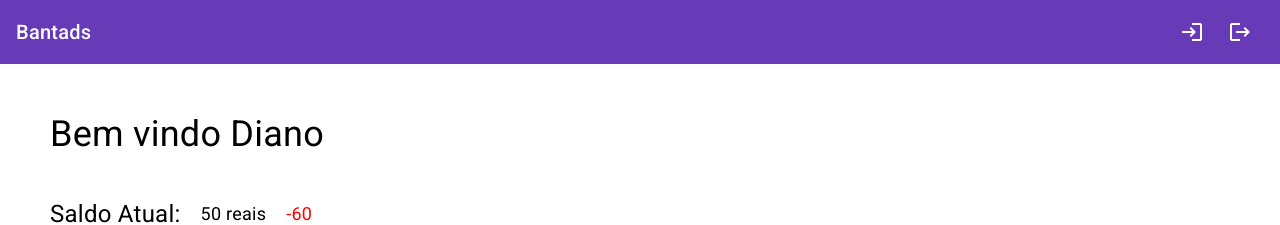
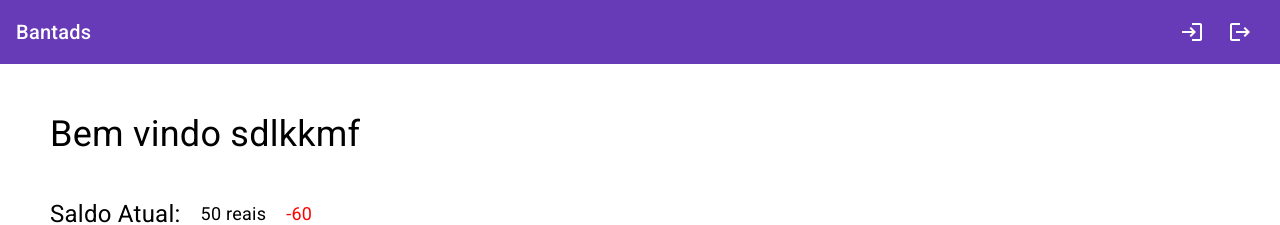
Before and after one commit to maonaparede/DAC-BANTADS, an Angular app in the folder Bantads/: page /client/home in a window 1280 px wide. Shown: the top 225 px of the page. Built offline with nearby package versions, Linux system fonts and the light colour scheme.

Commit message:
exemplo PR

```diff
--- a/Bantads/src/app/pages/client/home/home.component.html
+++ b/Bantads/src/app/pages/client/home/home.component.html
@@ -4,7 +4,7 @@
   class="container-cliente-home"
 >
   <div class="informacao cliente-nome">
-    Bem vindo Diano
+    Bem vindo sdlkkmf
   </div>
   <div class="informacao" fxLayout="row">
     Saldo Atual:
```
